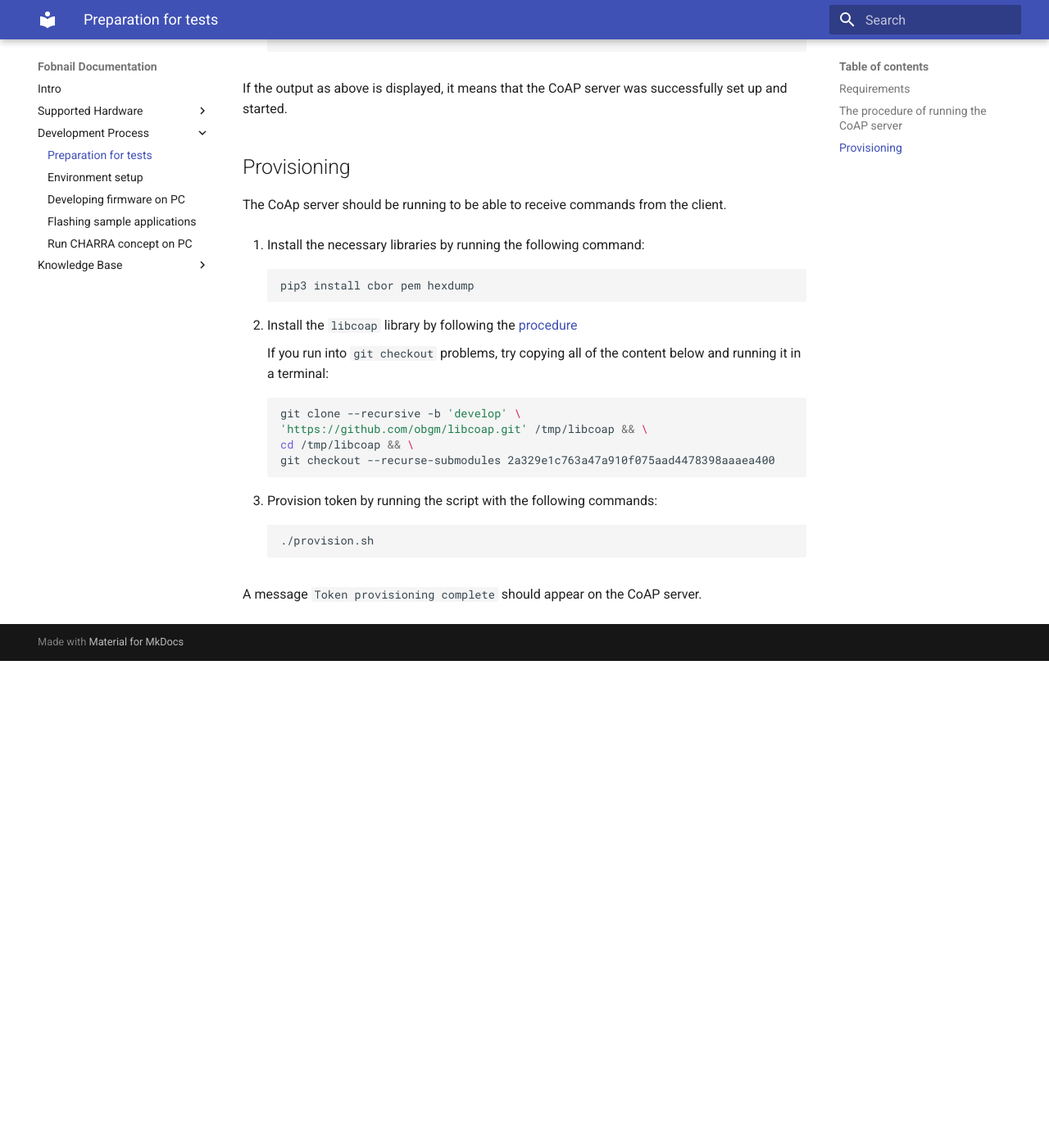
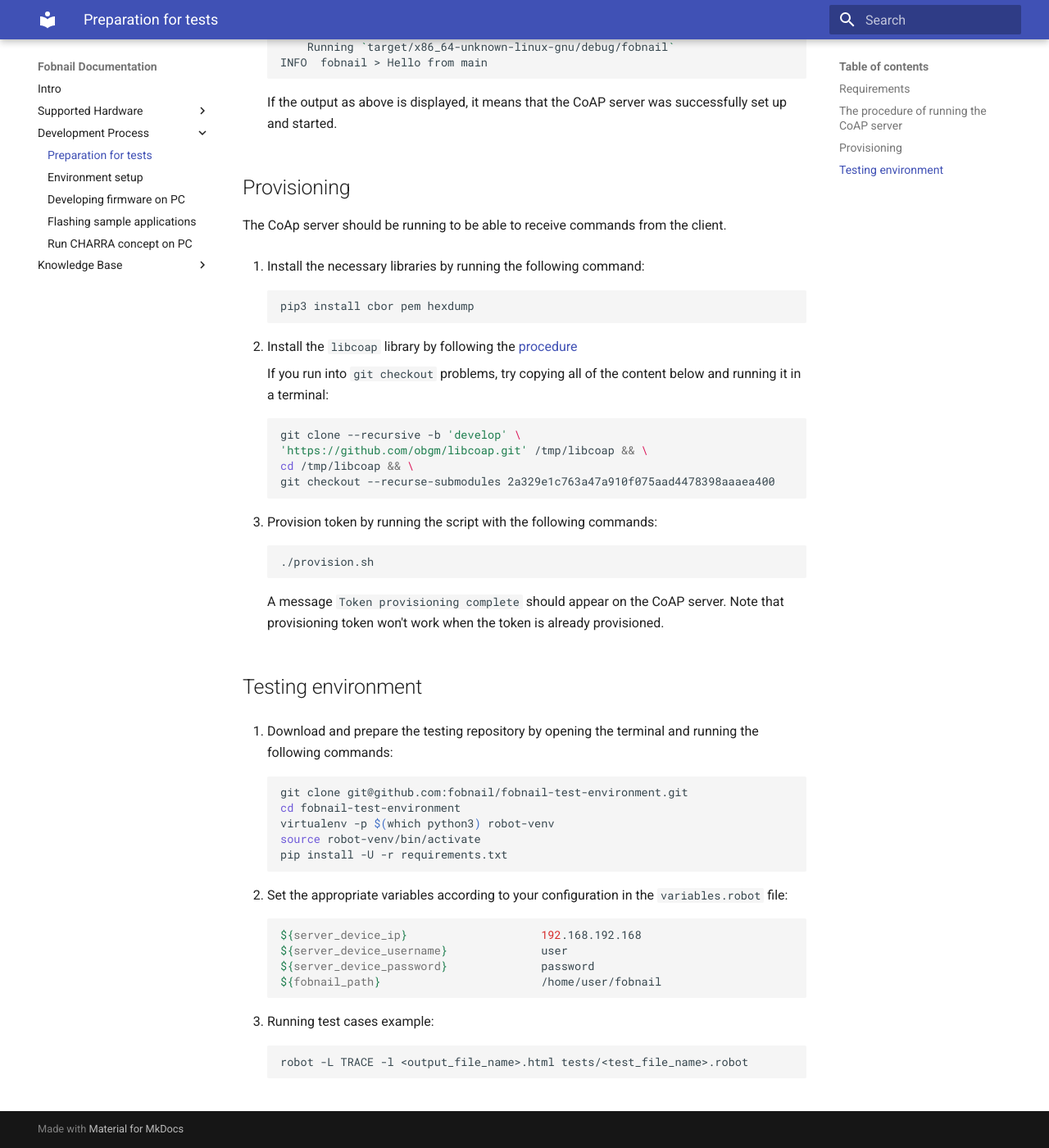
Before and after one commit to fobnail/docs, an MkDocs documentation site: the page built from docs/preparation_for_tests.md, in a window 1280 px wide and 1400 px high, scrolled down 1507 px. Shown: the whole window at 82% size. Built offline with MkDocs 1.6.1 and Material for MkDocs 9.7.7, drawn with Linux system fonts in a browser that asks for light colours; before the commit the page ends 2313 px from its top, so only the background shows below that; some of the changed text lies outside the part shown.

Commit message:
docs/preparation_for_tests.md: add info about testing enviroment
Signed-off-by: Kamil Pokornicki <kamil.pokornicki@3mdeb.com>

````diff
--- a/docs/preparation_for_tests.md
+++ b/docs/preparation_for_tests.md
@@ -52,6 +52,8 @@
     export FOBNAIL_LOG=debug
     ```
 
+    > These commands are required each time the computer is restarted.
+
 1. Start Fobnail by running the following command:
 
     ```bash
@@ -66,8 +68,8 @@
     INFO  fobnail > Hello from main
     ```
 
-If the output as above is displayed, it means that the CoAP server was successfully
-set up and started.
+    If the output as above is displayed, it means that the CoAP server was
+    successfully set up and started.
 
 ## Provisioning
 
@@ -99,4 +101,35 @@
     ./provision.sh
     ```
 
-A message `Token provisioning complete` should appear on the CoAP server.
+    A message `Token provisioning complete` should appear on the CoAP server.
+    Note that provisioning token won't work when the token is already
+    provisioned.
+
+## Testing environment
+
+1. Download and prepare the testing repository by opening the terminal and
+    running the following commands:
+
+    ```bash
+    git clone git@github.com:fobnail/fobnail-test-environment.git
+    cd fobnail-test-environment
+    virtualenv -p $(which python3) robot-venv
+    source robot-venv/bin/activate
+    pip install -U -r requirements.txt
+    ```
+
+1. Set the appropriate variables according to your configuration in the
+    `variables.robot` file:
+
+    ```bash
+    ${server_device_ip}                    192.168.192.168
+    ${server_device_username}              user
+    ${server_device_password}              password
+    ${fobnail_path}                        /home/user/fobnail
+    ```
+
+1. Running test cases example:
+
+    ```bash
+    robot -L TRACE -l <output_file_name>.html tests/<test_file_name>.robot
+    ```
````
